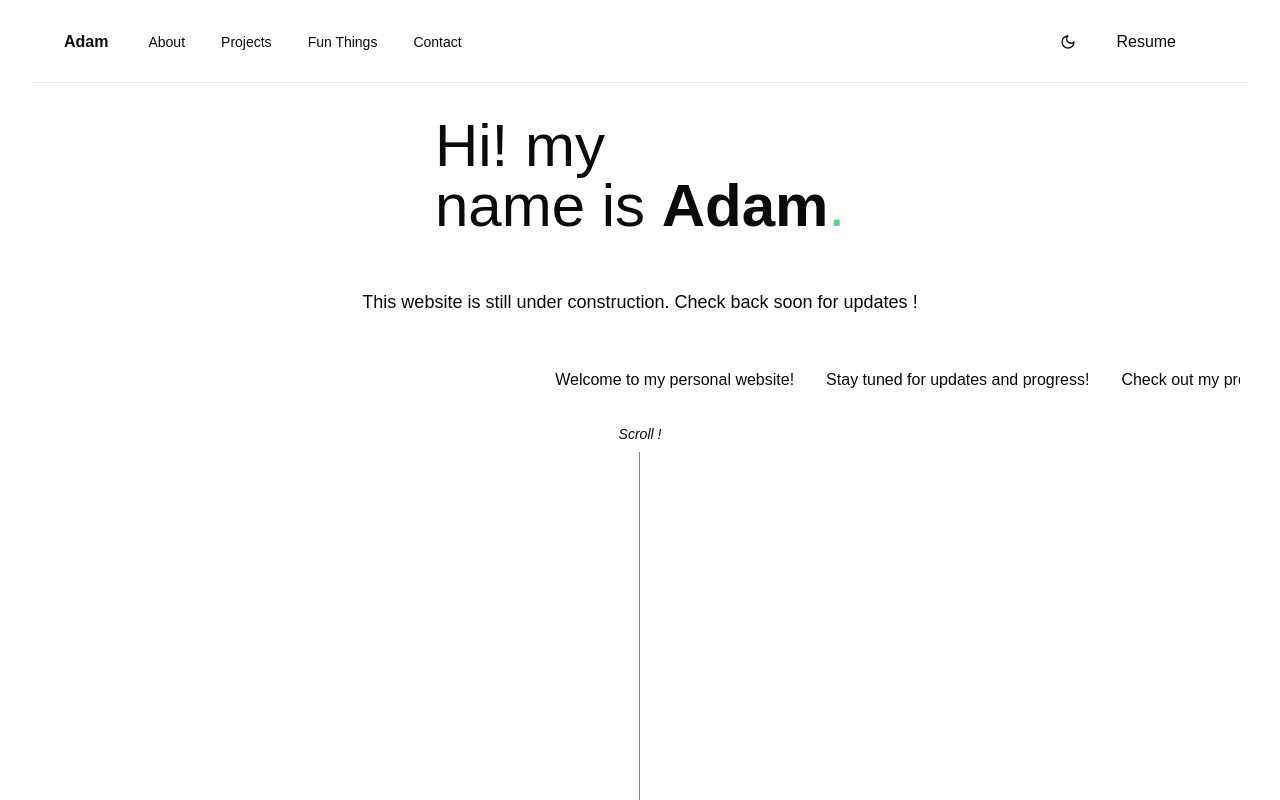
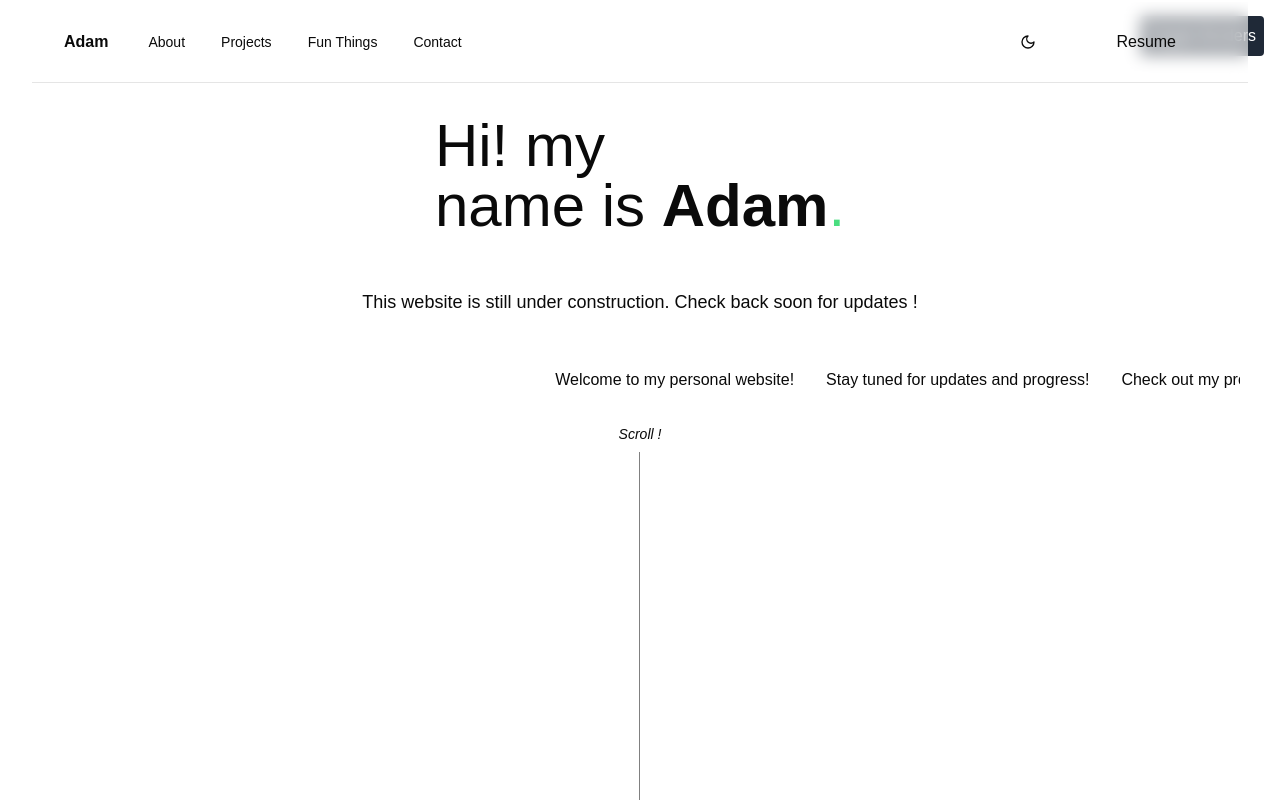
Before and after one commit to adamsulemanji/PersonalWebsite, a Next.js app in the folder frontend/: page / in a window 1280 px wide. Shown: the top 800 px of the page. Built offline with nearby package versions, Linux system fonts and the light colour scheme.

Commit message:
Adding a button to toggle borders

```diff
--- a/frontend/src/app/layout.tsx
+++ b/frontend/src/app/layout.tsx
@@ -1,3 +1,5 @@
+"use client";
+
 import React from "react";
 import type { Metadata } from "next";
 import localFont from "next/font/local";
@@ -14,16 +16,21 @@ const geistMono = localFont({
   weight: "100 900",
 });
 
-export const metadata: Metadata = {
-  title: "Adam Sulemanji",
-  description: "Adam Sulemanji's personal website",
-};
-
 export default function RootLayout({
   children,
 }: Readonly<{
   children: React.ReactNode;
 }>) {
+  const [showBorders, setShowBorders] = React.useState(false);
+
+  React.useEffect(() => {
+    if (showBorders) {
+      document.documentElement.classList.add("show-borders");
+    } else {
+      document.documentElement.classList.remove("show-borders");
+    }
+  }, [showBorders]);
+
   return (
     <html lang="en">
       <head>
@@ -56,6 +63,12 @@ export default function RootLayout({
       <body
         className={`${geistMono.variable} ${geistMono.variable} antialiased`}
       >
+        <button
+          onClick={() => setShowBorders(!showBorders)}
+          className="fixed top-4 right-4 z-50 p-2 bg-gray-800 text-white rounded"
+        >
+          Toggle Borders
+        </button>
         {children}
       </body>
     </html>
--- a/frontend/src/components/NavBar.tsx
+++ b/frontend/src/components/NavBar.tsx
@@ -115,7 +115,7 @@ export default function Navbar() {
           </Button>
           <Button
             variant="ghost"
-            className="px-0 text-base hover:bg-transparent focus:outline-none focus:ring-0 focus:ring-offset-0"
+            className="p-10 text-base hover:bg-transparent focus:outline-none focus:ring-0 focus:ring-offset-0"
             onClick={() => setDarkMode(!darkMode)}
           >
             {darkMode ? (
@@ -123,7 +123,7 @@ export default function Navbar() {
             ) : (
               <Moon className="h-5 w-5" />
             )}
-            <span className="sr-only">Toggle Dark Mode</span>
+            <span className="sr-only p-10">Toggle Dark Mode</span>
           </Button>
           <Button
             variant="ghost"
--- a/frontend/src/styles/globals.css
+++ b/frontend/src/styles/globals.css
@@ -71,3 +71,7 @@ body {
     @apply bg-background text-foreground;
   }
 }
+
+.show-borders * {
+  border: 1px solid red !important;
+}
```
